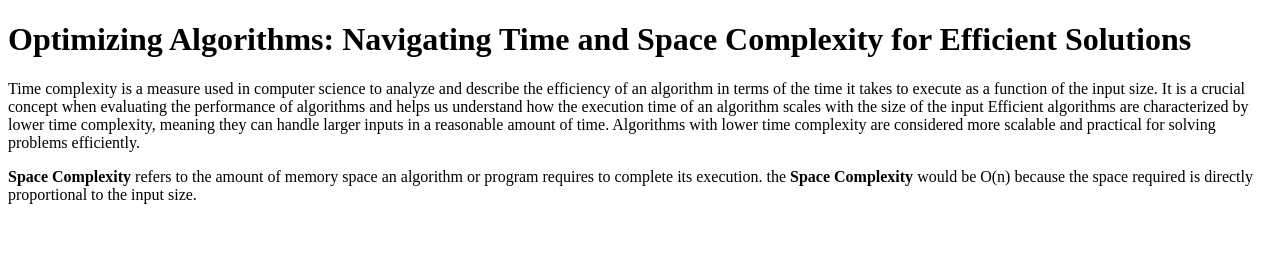
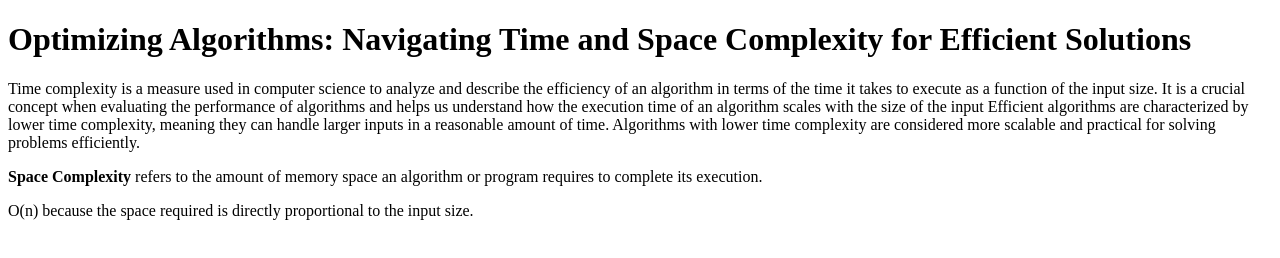
Before and after one commit to acciojob/time-and-space-complexity-Bhargavi-chenu, a website: page main.html in a window 1280 px wide. Drawn offline with Linux system fonts and the light colour scheme.

Commit message:
created a submission

```diff
--- a/main.html
+++ b/main.html
@@ -10,7 +10,7 @@
 	<!-- the entire body must be written by student -->
 	<h1>Optimizing Algorithms: Navigating Time and Space Complexity for Efficient Solutions</h1>
 	<p> Time complexity is a measure used in computer science to analyze and describe the efficiency of an algorithm in terms of the time it takes to execute as a function of the input size. It is a crucial concept when evaluating the performance of algorithms and helps us understand how the execution time of an algorithm scales with the size of the input Efficient algorithms are characterized by lower time complexity, meaning they can handle larger inputs in a reasonable amount of time. Algorithms with lower time complexity are considered more scalable and practical for solving problems efficiently.</p>
-	<p><b>Space Complexity </b>refers to the amount of memory space an algorithm or program requires to complete its execution. the<b> Space Complexity</b> would be
+	<p><b>Space Complexity </b>refers to the amount of memory space an algorithm or program requires to complete its execution. </p>
 O(n) because the space required is directly proportional to the input size.</p>
 
 	<script type="text/javascript" src="./script.js">
```
